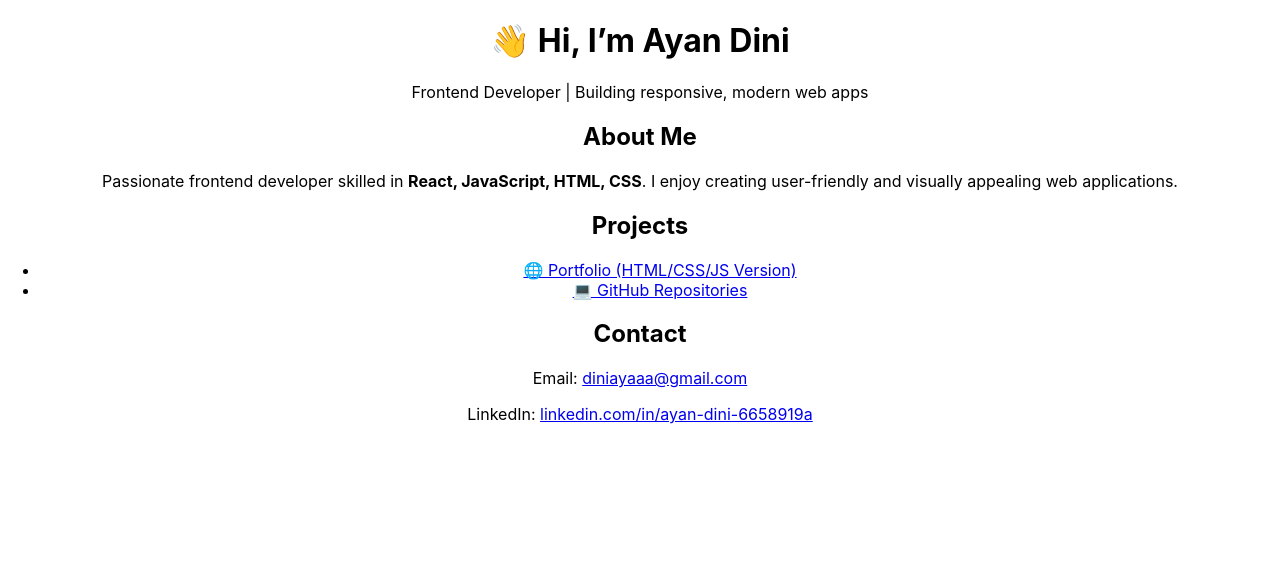
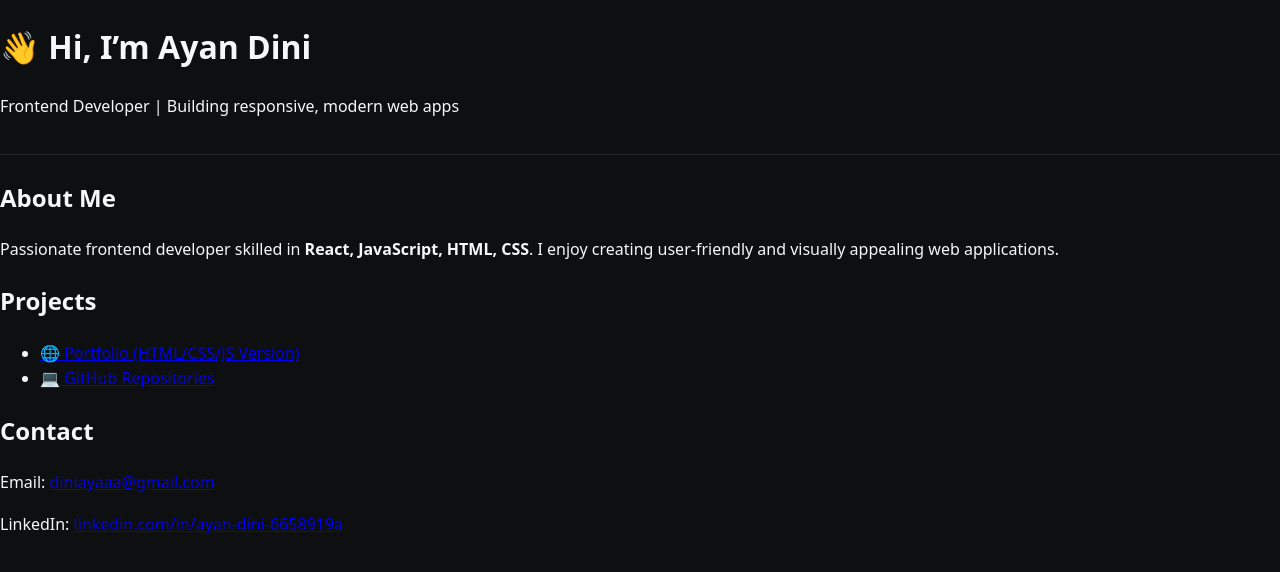
Before and after one commit to Ayan-Dini1/react-portfolio, a React (Create React App) app: page / in a window 1280 px wide. Shown: the top 572 px of the page. Built offline with nearby package versions, Linux system fonts and the light colour scheme.

Commit message:
Update App.css

```diff
--- a/src/App.css
+++ b/src/App.css
@@ -1,38 +1,73 @@
-.App {
-  text-align: center;
+:root{
+  --bg:#0e0f10;
+  --card:#151719;
+  --fg:#f6f7f8;
+  --muted:#b9bdc2;
+  --border:#25282c;
+  --accent:#eaeaea;
 }
 
-.App-logo {
-  height: 40vmin;
-  pointer-events: none;
+*{box-sizing:border-box}
+html,body,#root{height:100%}
+body{
+  margin:0;
+  background:var(--bg);
+  color:var(--fg);
+  font:16px/1.6 system-ui,-apple-system,Segoe UI,Roboto,Arial,sans-serif;
 }
 
-@media (prefers-reduced-motion: no-preference) {
-  .App-logo {
-    animation: App-logo-spin infinite 20s linear;
-  }
+/* layout */
+.wrapper{max-width:1040px;margin:0 auto;padding:32px 20px 60px}
+.section{margin:28px 0}
+.hr{height:1px;background:var(--border);border:0;margin:24px 0}
+
+/* header */
+.header{padding-bottom:18px;border-bottom:1px solid var(--border);margin-bottom:24px}
+.title{font-size:40px;margin:0 0 6px}
+.subtitle{margin:0;color:var(--muted)}
+
+/* links */
+.inline-links a{
+  display:inline-block;margin-right:12px;text-decoration:none;color:var(--fg);
+  border:1px solid var(--border);padding:6px 10px;border-radius:12px;
+}
+.inline-links a:hover{background:var(--card)}
+
+/* grid for projects */
+.grid{
+  display:grid;gap:16px;
+  grid-template-columns:repeat(auto-fit,minmax(260px,1fr));
+}
+.card{
+  background:var(--card);border:1px solid var(--border);
+  border-radius:16px;padding:16px;
+}
+.card h3{margin:0 0 6px}
+.card p{margin:6px 0 12px;color:var(--muted)}
+.tags{list-style:none;padding:0;margin:0 0 12px;display:flex;flex-wrap:wrap;gap:6px}
+.tags li{
+  font-size:12px;color:var(--muted);
+  border:1px solid var(--border);border-radius:999px;padding:4px 8px;
+}
+.actions a{
+  margin-right:10px;text-decoration:none;color:var(--fg);
+  border:1px solid var(--border);padding:6px 10px;border-radius:10px;
+}
+.actions a:hover{background:#1d2023}
+
+/* skills */
+.skills{display:flex;flex-wrap:wrap;gap:8px}
+.skill{
+  border:1px solid var(--border);background:var(--card);
+  padding:6px 10px;border-radius:999px;color:var(--accent)
 }
 
-.App-header {
-  background-color: #282c34;
-  min-height: 100vh;
-  display: flex;
-  flex-direction: column;
-  align-items: center;
-  justify-content: center;
-  font-size: calc(10px + 2vmin);
-  color: white;
+/* footer */
+.footer{margin-top:36px;padding-top:14px;border-top:1px solid var(--border);color:var(--muted)}
+.footer a{color:var(--fg);text-decoration:none;border-bottom:1px dashed var(--border)}
+.footer a:hover{border-bottom-color:var(--fg)}
+
+/* responsive tweaks */
+@media (max-width:520px){
+  .title{font-size:32px}
 }
-
-.App-link {
-  color: #61dafb;
-}
-
-@keyframes App-logo-spin {
-  from {
-    transform: rotate(0deg);
-  }
-  to {
-    transform: rotate(360deg);
-  }
-}
```
